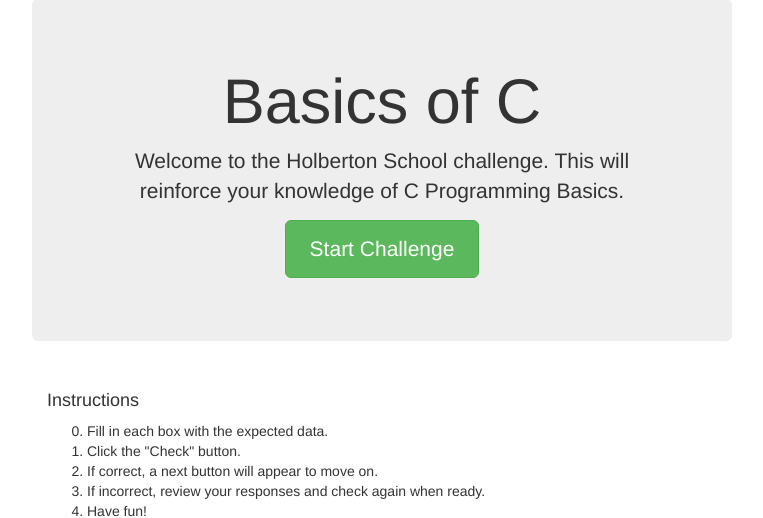
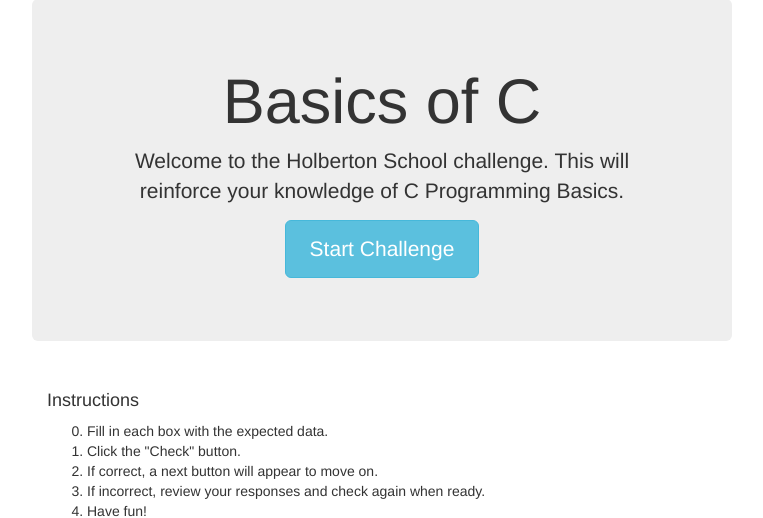
Before and after one commit to johnSerrano/Cwalk, a PHP site: page / in a window 1280 px wide. Shown: the part 112-630 px from the top of the page, without its empty margins (258-1021 px from the left). Run offline with PHP 8.4, Linux system fonts and the light colour scheme.

Commit message:
Changed button on homepage to blue

```diff
--- a/index.php
+++ b/index.php
@@ -7,7 +7,7 @@
       <div class="jumbotron">
         <h1>Basics of C</h1>
         <p class="lead">Welcome to the Holberton School challenge. This will reinforce your knowledge of C Programming Basics.</p>
-        <p><a class="btn btn-lg btn-success" href="basic_program.php" role="button">Start Challenge</a></p>
+        <p><a class="btn btn-lg btn-info" href="basic_program.php" role="button">Start Challenge</a></p>
       </div>
 
       <div class="row marketing">
```
